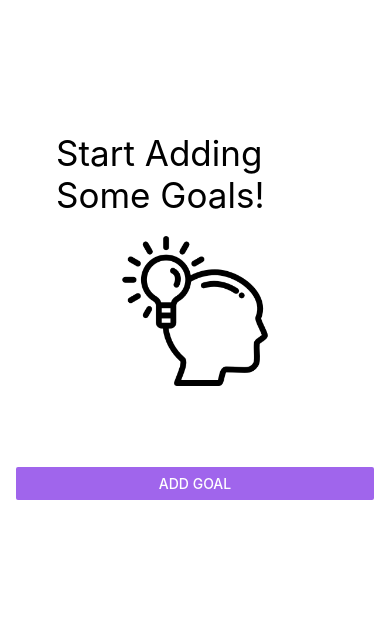
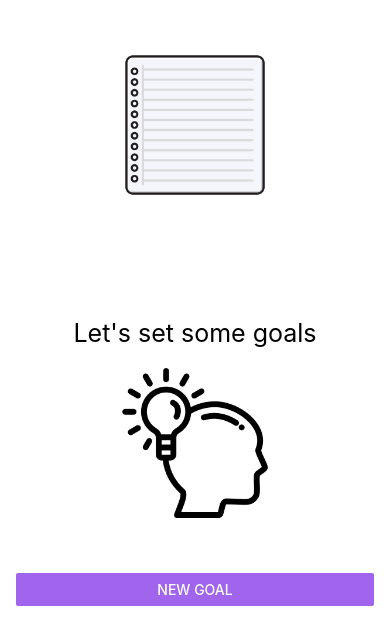
Before and after one commit to CoreySumma/react-native-goals, a React Native app: screen / in a window 390 px wide. Shown: the top 644 px of the page. Built offline with nearby package versions, Linux system fonts and the light colour scheme.

Commit message:
stylesheet tweaks add icon to new goal

```diff
--- a/App.js
+++ b/App.js
@@ -12,7 +12,6 @@ import { StatusBar } from "expo-status-bar";
 
 import GoalItem from "./components/GoalItem";
 import GoalInput from "./components/GoalInput";
-import { BackgroundImage } from "react-native-elements/dist/config";
 
 export default function App() {
   const [goalsList, setGoalsList] = useState([]);
@@ -44,12 +43,15 @@ export default function App() {
     <>
       <StatusBar style="light" />
       <View style={styles.appContainer}>
-        {/* <View style={styles.imageContainer}> */}
-          {/* <Image
+        <View style={styles.imageContainer}>
+          <Image
             style={styles.image}
-            source={require("./assets/images/stairs.png")}
-          /> */}
-        {/* </View> */}
+            source={require("./assets/images/notebook.png")}
+          />
+        </View>
+        <View>
+          <Text style={styles.titleText} >Goal Keeper</Text>
+        </View>
         <GoalInput
           visible={modalIsVisible}
           onAddGoal={addGoalHandler}
@@ -78,7 +80,7 @@ export default function App() {
           </View>
         ) : (
           <View style={styles.cardContainerNoText}>
-            <Text style={styles.noGoalsText}>Start Adding Some Goals!</Text>
+            <Text style={styles.noGoalsText}>Let's set some goals</Text>
             <Image
               style={styles.image}
               source={require("./assets/images/idea.png")}
@@ -87,7 +89,7 @@ export default function App() {
         )}
         <View style={{ flex: 1 }}>
           <Button
-            title="Add Goal"
+            title="New Goal"
             color="#a065ec"
             onPress={startAddGoalHandler}
             borderRadius={20}
@@ -105,6 +107,11 @@ const styles = StyleSheet.create({
     paddingHorizontal: 16,
     flexDirection: "column",
     justifyContent: "flex-end",
+  },
+  titleText: {
+    fontSize: 35,
+    color: "white",
+    textAlign: 'center',
   },
   goalsContainer: {
     flex: 5,
@@ -135,7 +142,7 @@ const styles = StyleSheet.create({
     alignItems: "center",
   },
   noGoalsText: {
-    fontSize: 35,
+    fontSize: 25,
     color: "black",
     borderRadius: 20,
     flexDirection: "row",
@@ -152,4 +159,12 @@ const styles = StyleSheet.create({
     height: 150,
     marginBottom: 20,
   },
+  imageBorder: {
+    width: 150,
+    height: 150,
+    marginBottom: 20,
+    borderRadius: 75,
+    borderWidth: 2,
+    borderColor: "white",
+  },
 });
--- a/components/GoalInput.js
+++ b/components/GoalInput.js
@@ -24,7 +24,12 @@ export default function GoalInput(props) {
     <>
       <Modal visible={props.visible} animationType="slide">
         <View style={styles.inputContainer}>
-          <Image style={styles.image} source={require('../assets/images/pencil.png')}/>
+          <View style={styles.imageConatiner}>
+            <Image
+              style={styles.image}
+              source={require("../assets/images/pencil.png")}
+            />
+          </View>
           <TextInput
             style={styles.textInput}
             placeholder="Enter Your Goal Here"
@@ -33,10 +38,14 @@ export default function GoalInput(props) {
           />
           <View style={styles.buttonContainer}>
             <View style={styles.button}>
-              <Button title="Add Goal" onPress={addGoalHandler} color="#b180f0" />
+              <Button
+                title="Set Goal"
+                onPress={addGoalHandler}
+                color="#b180f0"
+              />
             </View>
             <View style={styles.button}>
-              <Button title="Cancel" onPress={props.onCancel} color="#f31282"/>
+              <Button title="Bail" onPress={props.onCancel} color="#f31282" />
             </View>
           </View>
         </View>
@@ -61,7 +70,7 @@ const styles = StyleSheet.create({
     alignItems: "center",
     padding: 25,
     borderBottomWidth: 1,
-    backgroundColor: '#311b6b'
+    backgroundColor: "#311b6b",
   },
   buttonContainer: {
     marginTop: 25,
@@ -71,9 +80,19 @@ const styles = StyleSheet.create({
     width: 100,
     marginHorizontal: 8,
   },
+  imageConatiner: {
+    width: 200,
+    height: 200,
+    backgroundColor: "white",
+    borderRadius: 100,
+    flexDirection: "column",
+    justifyContent: "center",
+    alignItems: "center",
+    marginBottom: 20,
+  },
   image: {
     width: 100,
-    height:100,
-    marginBottom:20,
-  }
+    height: 100,
+    marginBottom: 20,
+  },
 });
```
Also changed, not shown: components/GoalItem.js (+4 -4 lines).
